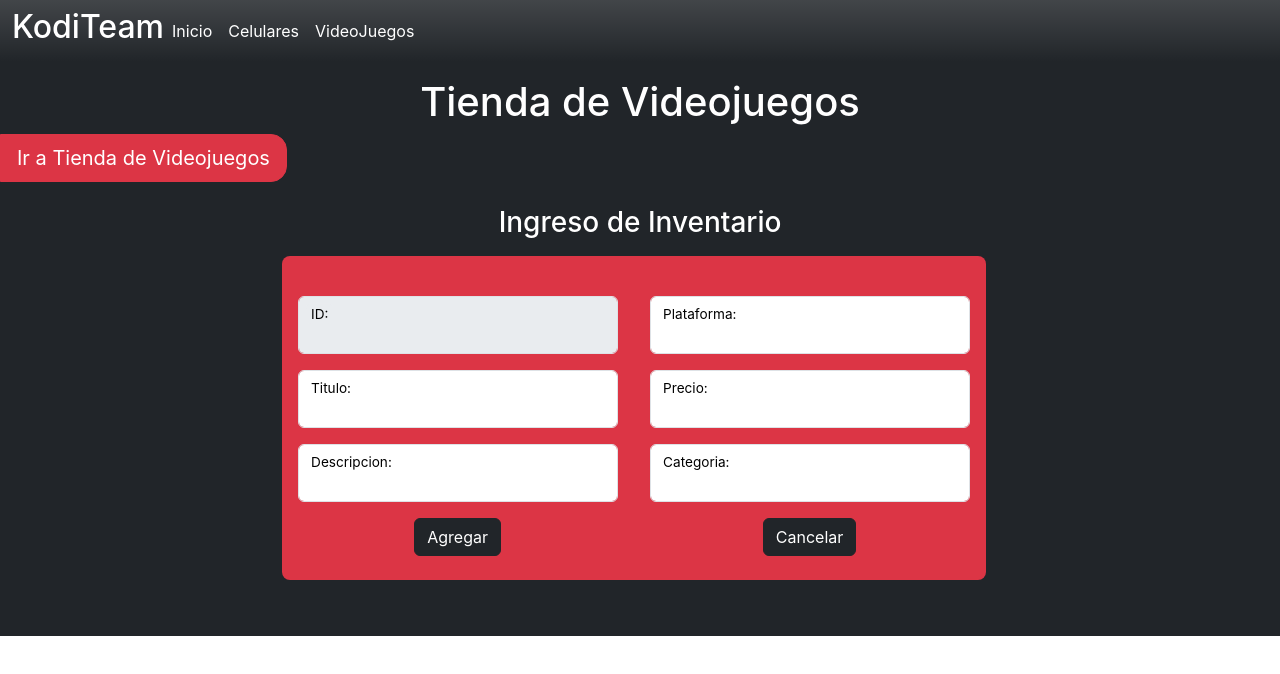
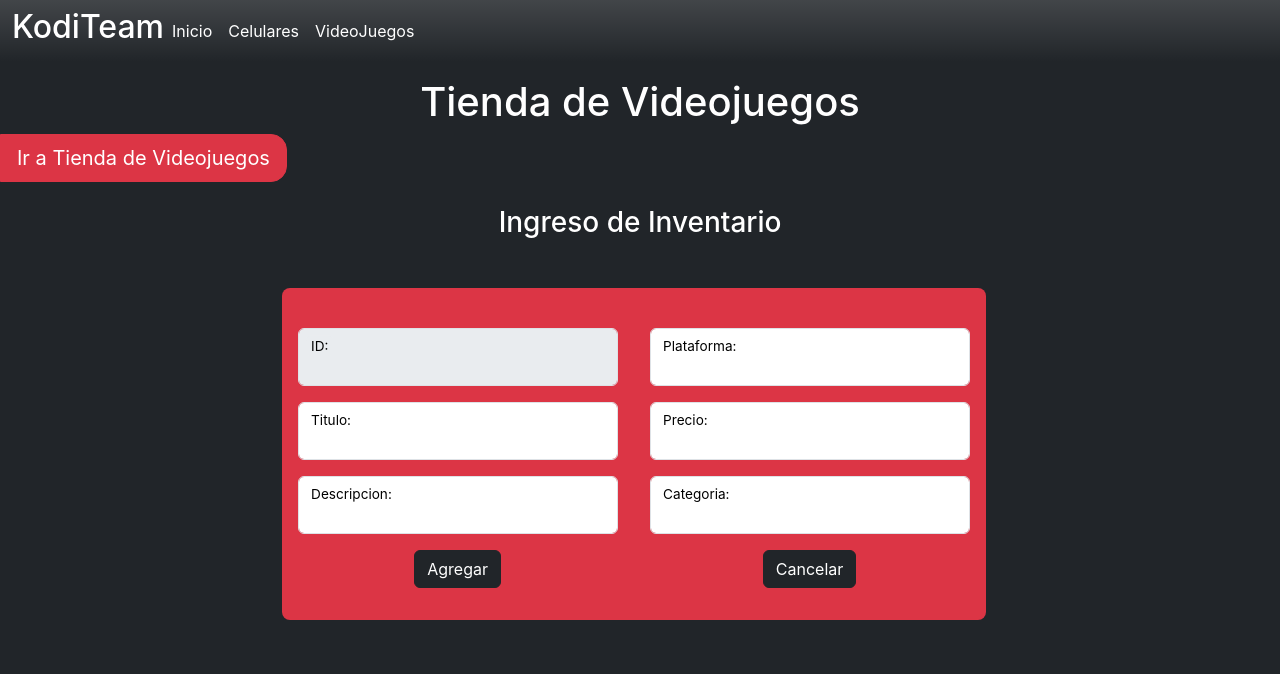
Before and after one commit to aziel0x8/react-proyecto, a React (Create React App) app in the folder proyecto-react/: page /viedeoJuegos/add in a window 1280 px wide. Shown: the top 674 px of the page. Built offline with nearby package versions, Linux system fonts and the light colour scheme.

Commit message:
cambios visuales en formulario

```diff
--- a/proyecto-react/src/components/CelularesFORM.jsx
+++ b/proyecto-react/src/components/CelularesFORM.jsx
@@ -151,7 +151,7 @@ function CelularesFORM({api, del}){
     }
 
     return(
-        <div className="bg-danger pb-5" style={{height:"100%", display: "flex", flexDirection: "column", margin: "0"}}>
+        <div className="bg-danger " style={{ height: "93.57vh", display: "flex", flexDirection: "column", margin: "0", overflowY: "hidden"}}>
 
             <div>
 
--- a/proyecto-react/src/components/VideoJuegosFORM.jsx
+++ b/proyecto-react/src/components/VideoJuegosFORM.jsx
@@ -147,16 +147,16 @@ function VideoJuegosFORM({api2, del}){
     }
 
     return(
-        <div className="bg-dark pb-5" style={{height:"100%", display: "flex", flexDirection: "column", margin: "0"}}>
+        <div className="bg-dark " style={{ height: "93.57vh", display: "flex", flexDirection: "column", margin: "0", overflowY: "hidden"}}>
 
             <div>
                 <h1 className="text-white text-center pt-3 ">Tienda de Videojuegos</h1>
                 <Link to={"/viedeoJuegos"} className="btn btn-danger btn-lg rounded-0 rounded-end-4">Ir a Tienda de Videojuegos</Link>
-                <h3 className="text-white text-center mt-4 mb-3">Ingreso de Inventario</h3>
+                <h3 className="text-white text-center mt-4 mb-5">Ingreso de Inventario</h3>
             </div>
 
-            <form className="needs-validation" noValidate>
-                <div className="bg-danger position-relative pt-4 rounded-3 mb-2" style={{height: "100%", width: "55%", marginLeft: "22%"}} >
+            <form className="needs-validation " noValidate>
+                <div className="bg-danger position-relative pt-4 rounded-3 mb-2 " style={{height: "100%", width: "55%", marginLeft: "22%"}} >
 
 
                      <div className="d-inline-block w-50 position-relative text-center ">
```
